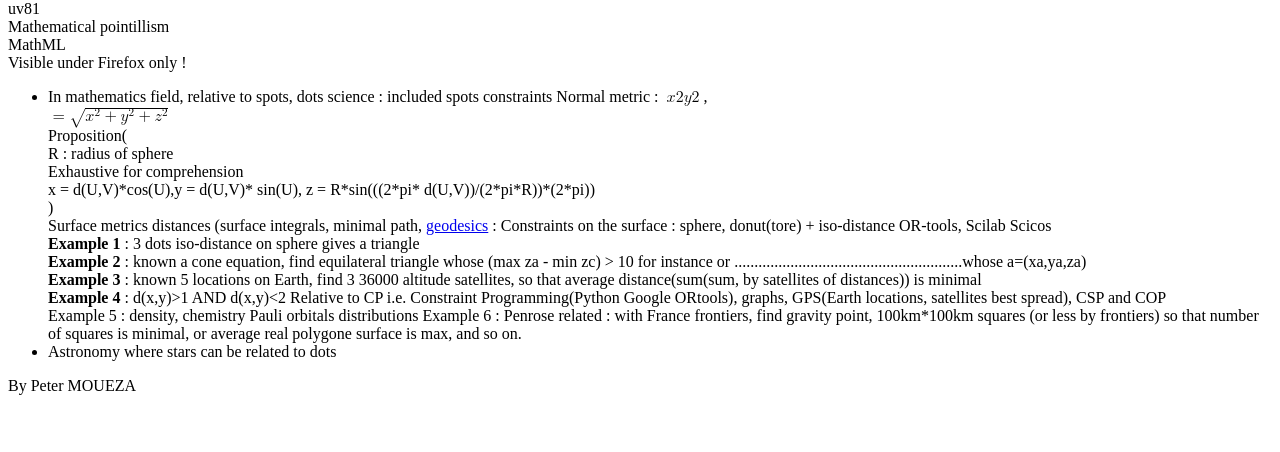
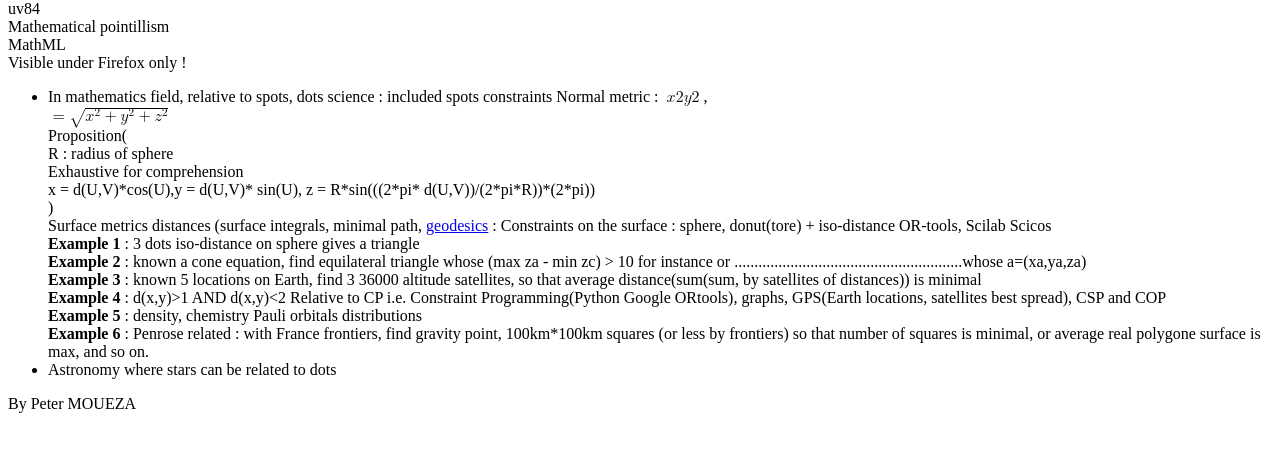
Before and after one commit to Homniserv/pointillism, a plain HTML site: page index.html in a window 1280 px wide. Shown: the part 66-518 px from the top of the page. Drawn offline with Linux system fonts and the light colour scheme.

Commit message:
uv84 bold ex

```diff
--- a/index.html
+++ b/index.html
@@ -6,7 +6,7 @@
 </head>
 <body>
 <h1>Pointillism</h1>
-uv81
+uv84
 	<br>
 	Mathematical pointillism
 	<br>
@@ -123,9 +123,9 @@ or .........................................................whose a=(xa,ya,za)
 Relative to CP i.e. Constraint Programming(Python Google ORtools), graphs, GPS(Earth locations, satellites best spread), CSP and COP
 <br>
 
-	  Example 5 : density, chemistry Pauli orbitals distributions
-
-Example 6 : Penrose related : with France frontiers, find gravity point, 100km*100km squares (or less by frontiers) so that number of squares is minimal, or average real polygone surface is max, and so on.
+	  <b>Example 5</b> : density, chemistry Pauli orbitals distributions
+<br>
+<b>Example 6</b> : Penrose related : with France frontiers, find gravity point, 100km*100km squares (or less by frontiers) so that number of squares is minimal, or average real polygone surface is max, and so on.
 
 	   </li>
 
```
